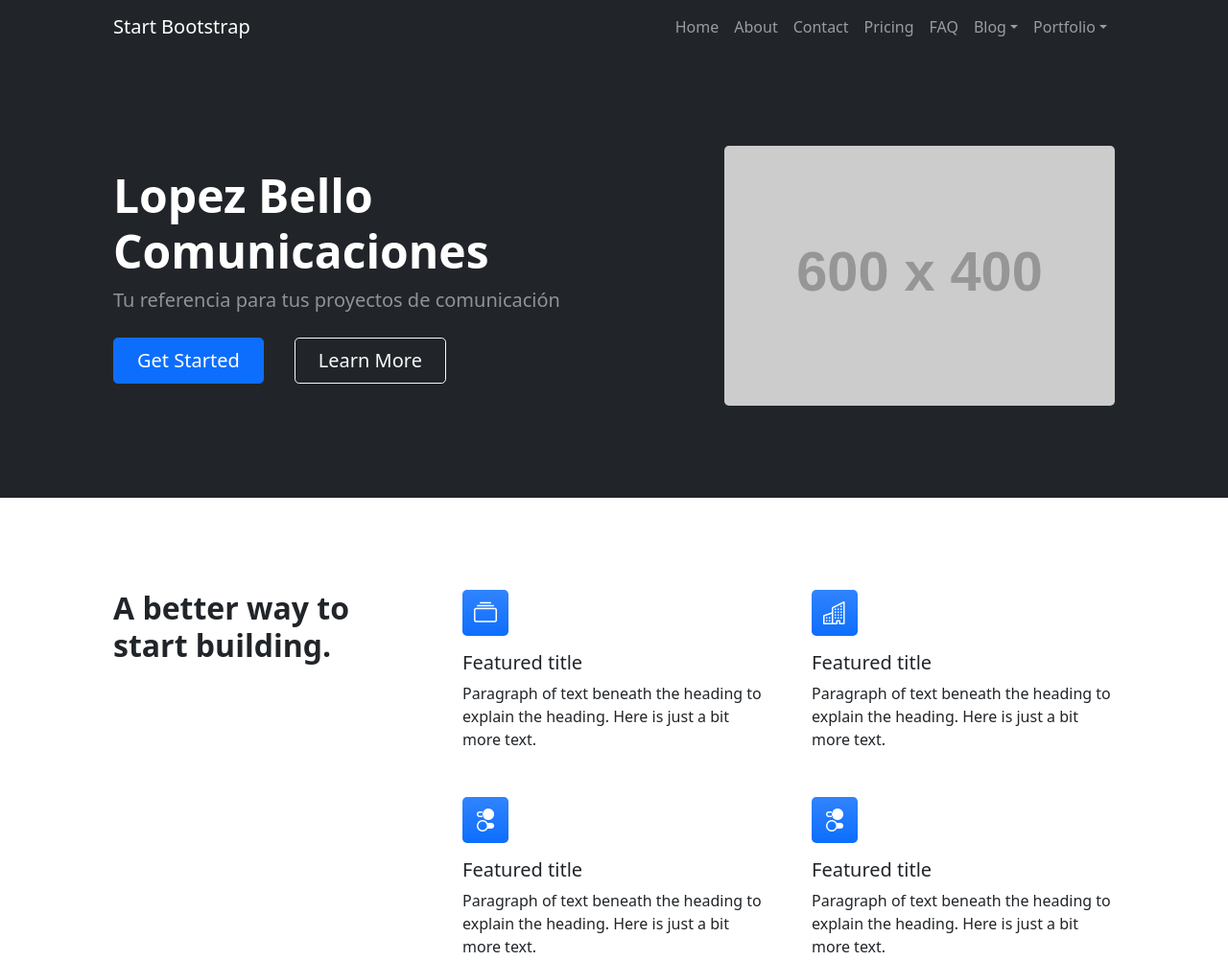
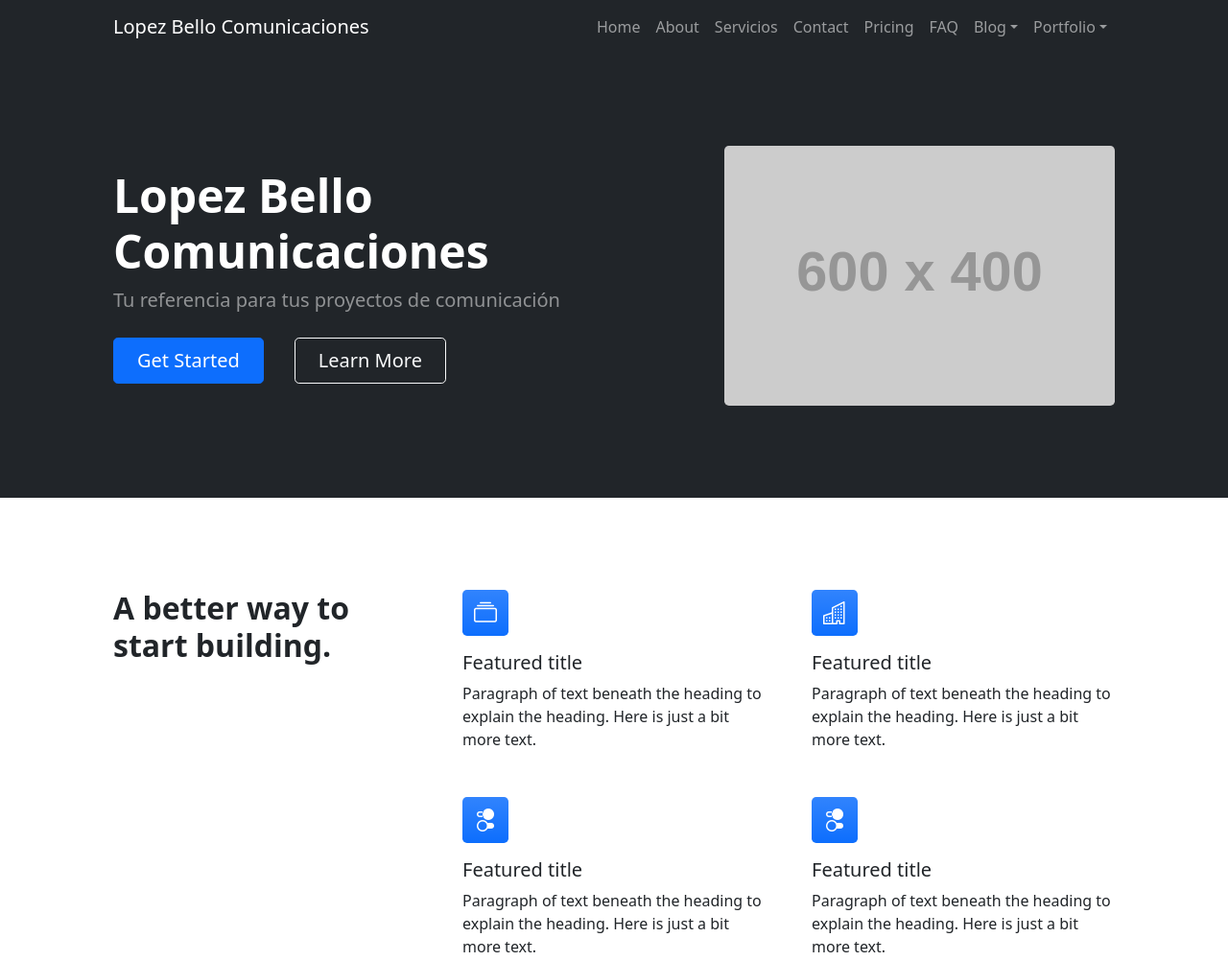
Before and after one commit to humoib/lopezbello-website, a plain HTML site: page index.html in a window 1280 px wide. Shown: the top 1002 px of the page at 96% size. Drawn offline with nearby package versions, Linux system fonts and the light colour scheme; placeholder pictures from the web are drawn by us.

Commit message:
Cambio de nombres

```diff
--- a/index.html
+++ b/index.html
@@ -5,7 +5,7 @@
         <meta name="viewport" content="width=device-width, initial-scale=1, shrink-to-fit=no" />
         <meta name="description" content="" />
         <meta name="author" content="" />
-        <title>Modern Business - Start Bootstrap Template</title>
+        <title>Lopez Bello Comunicaciones</title>
         <!-- Favicon-->
         <link rel="icon" type="image/x-icon" href="assets/favicon.ico" />
         <!-- Bootstrap icons-->
@@ -18,12 +18,13 @@
             <!-- Navigation-->
             <nav class="navbar navbar-expand-lg navbar-dark bg-dark">
                 <div class="container px-5">
-                    <a class="navbar-brand" href="index.html">Start Bootstrap</a>
+                    <a class="navbar-brand" href="index.html">Lopez Bello Comunicaciones</a>
                     <button class="navbar-toggler" type="button" data-bs-toggle="collapse" data-bs-target="#navbarSupportedContent" aria-controls="navbarSupportedContent" aria-expanded="false" aria-label="Toggle navigation"><span class="navbar-toggler-icon"></span></button>
                     <div class="collapse navbar-collapse" id="navbarSupportedContent">
                         <ul class="navbar-nav ms-auto mb-2 mb-lg-0">
                             <li class="nav-item"><a class="nav-link" href="index.html">Home</a></li>
                             <li class="nav-item"><a class="nav-link" href="about.html">About</a></li>
+                            <li class="nav-item"><a class="nav-link" href="servicios.html">Servicios</a></li>
                             <li class="nav-item"><a class="nav-link" href="contact.html">Contact</a></li>
                             <li class="nav-item"><a class="nav-link" href="pricing.html">Pricing</a></li>
                             <li class="nav-item"><a class="nav-link" href="faq.html">FAQ</a></li>
```
Also changed, not shown: images/logo-lobellcom.png (added).
